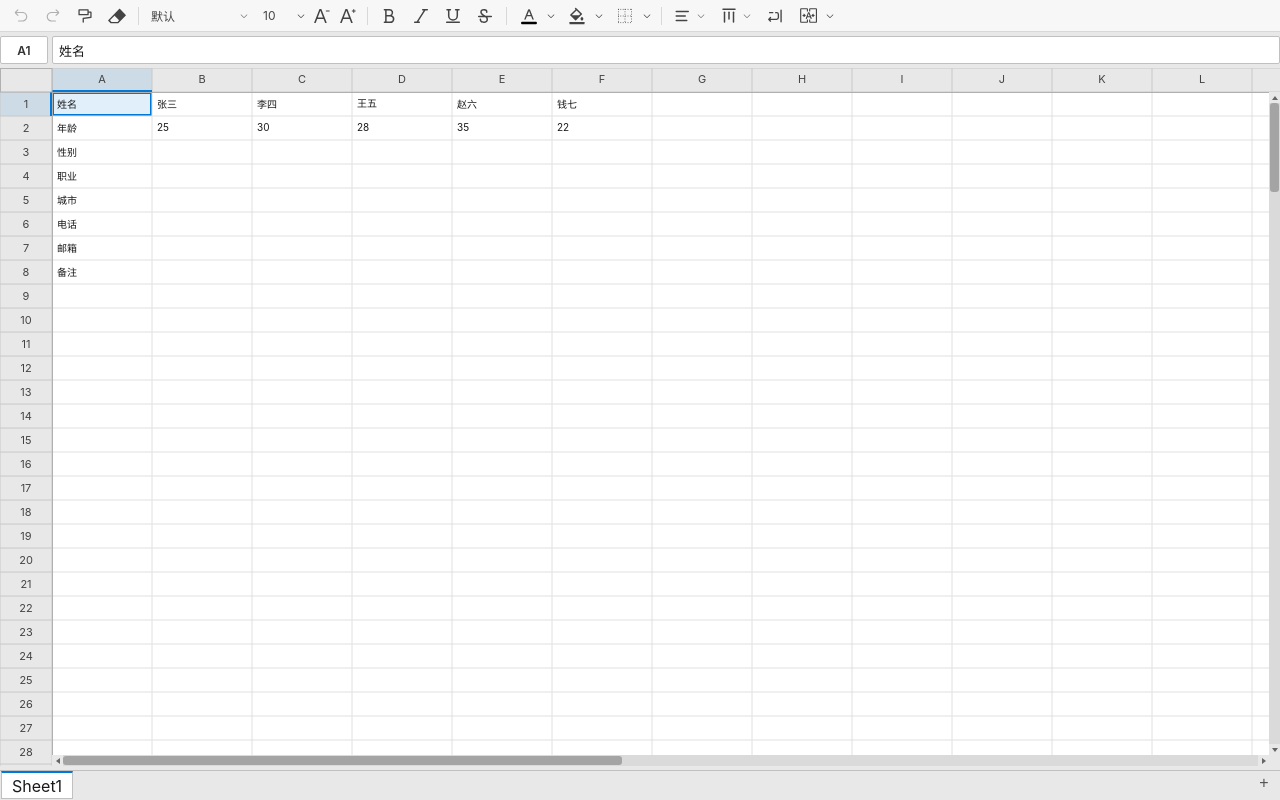
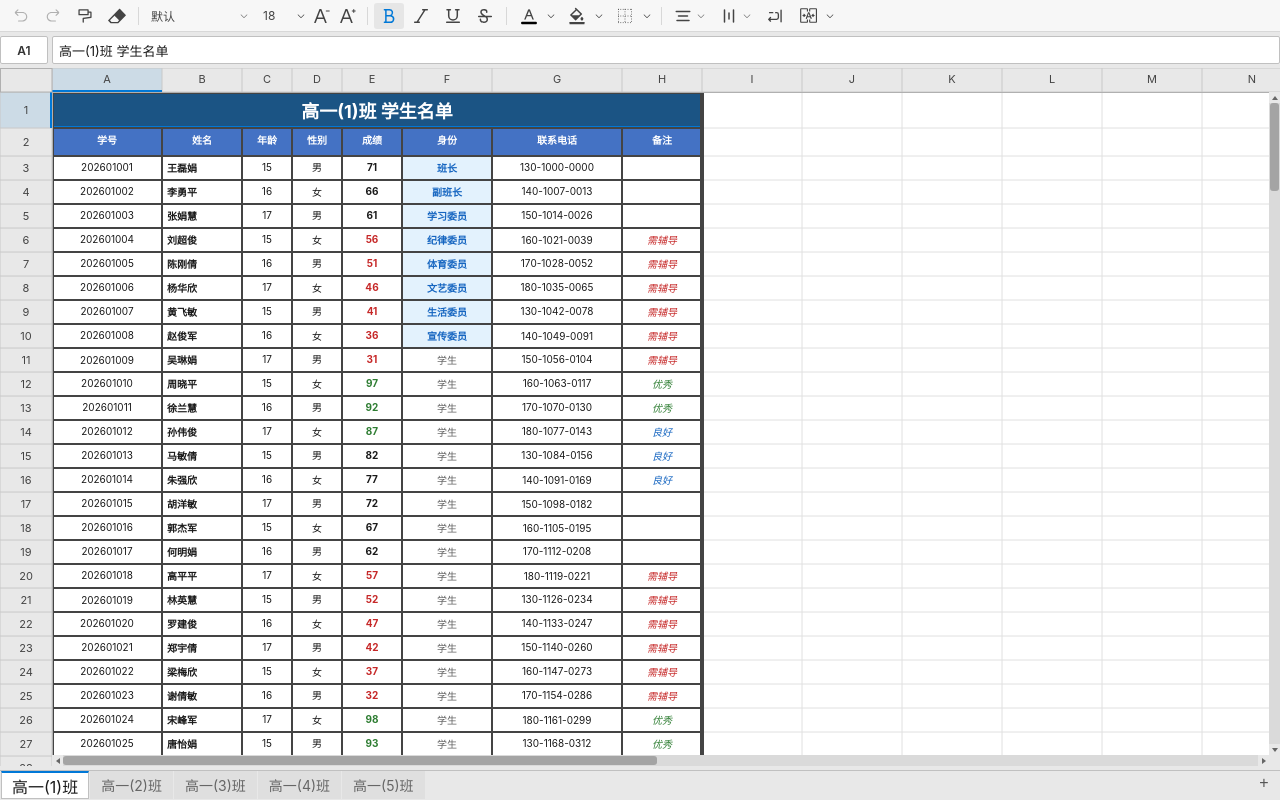
Before and after one commit to xiaodaozhi/xiaodao-spreader, a Vue app: page / in a window 1280 px wide. Built offline with nearby package versions, Linux system fonts and the light colour scheme.

Commit message:
fix(spreadsheet): 修复多项表格功能问题并优化默认示例
1. 修复清空单元格时丢失样式的问题
2. 修复合并单元格数据复制丢失的问题
3. 修复样式编辑时忽略合并单元格的问题
4. 优化默认示例为班级成绩表，添加预设数据与样式

```diff
--- a/package.json
+++ b/package.json
@@ -1,6 +1,6 @@
 {
   "name": "xiaodao-spreader",
-  "version": "0.1.5",
+  "version": "0.1.6",
   "description": "A Vue 3 component for spreading sheets",
   "type": "module",
   "license": "MIT",
--- a/src/App.vue
+++ b/src/App.vue
@@ -2,6 +2,10 @@
   <div class="app-container">
     <Spreadsheet
       v-model:data="myData"
+      :row-count="200"
+      :col-count="26"
+      theme="light"
+      locale="zh-CN"
     />
   </div>
 </template>
@@ -11,30 +15,212 @@ import { ref, watch, onMounted } from 'vue';
 import Spreadsheet from './components/spreader';
 
 onMounted(() => {
-  document.title = '小刀电子表格 | Xiaodao Spreader'
+  document.title = '小刀电子表格 | Xiaodao Spreader';
 });
 
-interface SheetModelData {
-  name: string;
-  cells: Record<string, { value: string; style?: Record<string, unknown> }>;
-  colWidths?: Record<number, number>;
-  rowHeights?: Record<number, number>;
+// ---- 表格范围常量 ----
+const FIRST_COL = 0;
+const LAST_COL = 7;
+const FIRST_ROW = 0; // 标题行
+const THICK = 2;
+const THIN = 1;
+const BORDER_COLOR = '#555';
+
+// ---- 边框生成函数：外边框粗、内边框细 ----
+function borderFor(col: number, row: number, lastRow: number): Record<string, unknown> {
+  return {
+    borderTopWidth: row === FIRST_ROW ? THICK : THIN,
+    borderBottomWidth: row === lastRow ? THICK : THIN,
+    borderLeftWidth: col === FIRST_COL ? THICK : THIN,
+    borderRightWidth: col === LAST_COL ? THICK : THIN,
+    borderColor: BORDER_COLOR,
+  };
 }
 
-const myData = ref<SheetModelData[]>([{
-  name: 'Sheet1',
-  cells: {
-    '0,0': { value: '姓名' }, '0,1': { value: '年龄' }, '0,2': { value: '性别' }, '0,3': { value: '职业' },
-    '0,4': { value: '城市' }, '0,5': { value: '电话' }, '0,6': { value: '邮箱' }, '0,7': { value: '备注' },
-    '1,0': { value: '张三' }, '2,0': { value: '李四' }, '3,0': { value: '王五' }, '4,0': { value: '赵六' },
-    '5,0': { value: '钱七' },
-    '1,1': { value: '25' }, '2,1': { value: '30' }, '3,1': { value: '28' }, '4,1': { value: '35' },
-    '5,1': { value: '22' },
-  },
-}]);
+// ---- 基础样式（不含边框） ----
+const titleBase = {
+  fontWeight: 'bold',
+  fontSize: 18,
+  color: '#ffffff',
+  backgroundColor: '#1f4e79',
+  textAlign: 'center',
+  verticalAlign: 'middle',
+} as const;
+
+const headerBase = {
+  fontWeight: 'bold',
+  fontSize: '13px',
+  color: '#ffffff',
+  backgroundColor: '#4472c4',
+  textAlign: 'center',
+  verticalAlign: 'center',
+} as const;
+
+const centerBase = {
+  textAlign: 'center',
+} as const;
+
+const scoreBase = {
+  textAlign: 'center',
+  fontWeight: 'bold',
+} as const;
+
+const excellentBase = {
+  textAlign: 'center',
+  fontWeight: 'bold',
+  color: '#2e7d32',
+} as const;
+
+const failBase = {
+  textAlign: 'center',
+  fontWeight: 'bold',
+  color: '#c62828',
+} as const;
+
+const leaderBase = {
+  textAlign: 'center',
+  fontWeight: 'bold',
+  color: '#1565c0',
+  backgroundColor: '#e3f2fd',
+} as const;
+
+const normalBase = {
+  textAlign: 'center',
+  color: '#616161',
+} as const;
+
+const avgBase = {
+  textAlign: 'center',
+  fontWeight: 'bold',
+  fontSize: '13px',
+  backgroundColor: '#fff2cc',
+} as const;
+
+const nameBase = {
+  fontWeight: 'bold',
+} as const;
+
+// ---- 数据生成 ----
+const classNames = ['高一(1)班', '高一(2)班', '高一(3)班', '高一(4)班', '高一(5)班'];
+const leaderRoles = ['班长', '副班长', '学习委员', '纪律委员', '体育委员', '文艺委员', '生活委员', '宣传委员'];
+const surnames = ['王', '李', '张', '刘', '陈', '杨', '黄', '赵', '吴', '周', '徐', '孙', '马', '朱', '胡', '郭', '何', '高', '林', '罗', '郑', '梁', '谢', '宋', '唐', '许', '韩', '冯', '邓', '曹', '彭', '曾', '肖', '田', '董', '袁', '潘', '于', '蒋', '蔡'];
+const givenNames = ['伟', '芳', '娜', '敏', '静', '丽', '强', '磊', '军', '洋', '勇', '艳', '杰', '娟', '涛', '明', '超', '霞', '平', '刚', '桂', '英', '华', '慧', '建', '飞', '鹏', '宇', '俊', '婷', '梅', '琳', '斌', '倩', '晓', '宁', '峰', '兰', '欣', '怡'];
+
+function pick<T>(arr: T[], i: number): T {
+  return arr[i % arr.length]!;
+}
+
+function scoreFor(seed: number): number {
+  const r = (seed * 137 + 41) % 71;
+  return 30 + r;
+}
+
+function buildSheet(classIdx: number) {
+  const className = classNames[classIdx]!;
+  const studentCount = 32;
+  const avgRow = studentCount + 2; // row 34
+  const lastRow = avgRow;
+  const cells: Record<string, { value: string; style?: Record<string, unknown> }> = {};
+
+  // Row 0: 标题行（合并 A1:H1）
+  cells['0,0'] = { value: `${className} 学生名单`, style: { ...titleBase, ...borderFor(0, 0, lastRow), borderRightWidth: THICK } };
+
+  // Row 1: 表头
+  const headers = ['学号', '姓名', '年龄', '性别', '成绩', '身份', '联系电话', '备注'];
+  for (let c = 0; c < 8; c++) {
+    cells[`${c},1`] = { value: headers[c]!, style: { ...headerBase, ...borderFor(c, 1, lastRow) } };
+  }
+
+  // Rows 2 ~ 33: 学生数据
+  for (let i = 0; i < studentCount; i++) {
+    const row = i + 2;
+    const seed = classIdx * 100 + i;
+
+    // 学号 (col 0)
+    const sno = `2026${String(classIdx + 1).padStart(2, '0')}${String(i + 1).padStart(3, '0')}`;
+    cells[`0,${row}`] = { value: sno, style: { ...centerBase, ...borderFor(0, row, lastRow) } };
+
+    // 姓名 (col 1)
+    const name = `${pick(surnames, seed)}${pick(givenNames, seed * 3 + 7)}${pick(givenNames, seed * 5 + 13)}`;
+    cells[`1,${row}`] = { value: name, style: { ...nameBase, ...borderFor(1, row, lastRow) } };
+
+    // 年龄 (col 2)
+    const age = 15 + (seed % 3);
+    cells[`2,${row}`] = { value: String(age), style: { ...centerBase, ...borderFor(2, row, lastRow) } };
+
+    // 性别 (col 3)
+    const gender = seed % 2 === 0 ? '男' : '女';
+    cells[`3,${row}`] = { value: gender, style: { ...centerBase, ...borderFor(3, row, lastRow) } };
+
+    // 成绩 (col 4)
+    const score = scoreFor(seed);
+    let sBase: Record<string, unknown>;
+    if (score >= 85) sBase = { ...excellentBase };
+    else if (score < 60) sBase = { ...failBase };
+    else sBase = { ...scoreBase };
+    cells[`4,${row}`] = { value: String(score), style: { ...sBase, ...borderFor(4, row, lastRow) } };
+
+    // 身份 (col 5)
+    if (i < leaderRoles.length) {
+      cells[`5,${row}`] = { value: leaderRoles[i]!, style: { ...leaderBase, ...borderFor(5, row, lastRow) } };
+    } else {
+      cells[`5,${row}`] = { value: '学生', style: { ...normalBase, ...borderFor(5, row, lastRow) } };
+    }
+
+    // 联系电话 (col 6)
+    const phone = `1${3 + (seed % 6)}0-${String(1000 + seed * 7).slice(-4)}-${String(10000 + seed * 13).slice(-4)}`;
+    cells[`6,${row}`] = { value: phone, style: { ...centerBase, ...borderFor(6, row, lastRow) } };
+
+    // 备注 (col 7)
+    let note = '';
+    let noteColor = '#757575';
+    if (score >= 90) {
+      note = '优秀';
+      noteColor = '#2e7d32';
+    } else if (score >= 75) {
+      note = '良好';
+      noteColor = '#1565c0';
+    } else if (score < 60) {
+      note = '需辅导';
+      noteColor = '#c62828';
+    }
+    cells[`7,${row}`] = {
+      value: note,
+      style: { textAlign: 'center', fontStyle: 'italic', color: noteColor, ...borderFor(7, row, lastRow) },
+    };
+  }
+
+  // Row 34: 平均分行
+  cells[`0,${avgRow}`] = { value: '', style: { ...avgBase, ...borderFor(0, avgRow, lastRow) } };
+  cells[`1,${avgRow}`] = { value: '平均分', style: { ...avgBase, ...borderFor(1, avgRow, lastRow) } };
+  cells[`2,${avgRow}`] = { value: '', style: { ...avgBase, ...borderFor(2, avgRow, lastRow) } };
+  cells[`3,${avgRow}`] = { value: '', style: { ...avgBase, ...borderFor(3, avgRow, lastRow) } };
+
+  let total = 0;
+  for (let i = 0; i < studentCount; i++) {
+    total += scoreFor(classIdx * 100 + i);
+  }
+  const avg = (total / studentCount).toFixed(1);
+  cells[`4,${avgRow}`] = { value: avg, style: { ...avgBase, color: '#e65100', ...borderFor(4, avgRow, lastRow) } };
+  cells[`5,${avgRow}`] = { value: '', style: { ...avgBase, ...borderFor(5, avgRow, lastRow) } };
+  cells[`6,${avgRow}`] = { value: '', style: { ...avgBase, ...borderFor(6, avgRow, lastRow) } };
+  cells[`7,${avgRow}`] = { value: '', style: { ...avgBase, ...borderFor(7, avgRow, lastRow) } };
+
+  return {
+    name: className,
+    cells,
+    merges: {
+      '0,0': { startCol: 0, startRow: 0, endCol: 7, endRow: 0 },
+    },
+    colWidths: { 0: 110, 1: 80, 2: 50, 3: 50, 4: 60, 5: 90, 6: 130, 7: 80 },
+    rowHeights: { 0: 36, 1: 28 },
+  };
+}
+
+const myData = ref(classNames.map((_, i) => buildSheet(i)));
 
 watch(myData, (v) => {
-  console.log('myData changed:', JSON.stringify(v))
+  console.log('myData changed:', JSON.stringify(v));
 }, { deep: true });
 </script>
 
--- a/src/components/spreader/composables/core-state.ts
+++ b/src/components/spreader/composables/core-state.ts
@@ -408,7 +408,12 @@ export function createCoreState(
     clearEvalCache();
     if (v === '' || v == null) {
       formulaDeps.clear(k);
-      delCell(k);
+      const st = cells[k]?.style ?? null;
+      if (st) {
+        cells[k] = { value: '', style: st };
+      } else {
+        delCell(k);
+      }
       formulaDeps.markDirty(k);
       return;
     }
--- a/src/components/spreader/composables/interactions.ts
+++ b/src/components/spreader/composables/interactions.ts
@@ -1543,6 +1543,11 @@ export function createInteractions(
               if (ri >= 0 && ri < s.rowCount && h >= 24) sh.rowHeights[ri] = h;
             }
           }
+          if (smd.merges) {
+            for (const [k, mr] of Object.entries(smd.merges)) {
+              sh.merges![k] = { ...mr };
+            }
+          }
           return sh;
         });
         if (so.sheets.value.length > 0) so.loadSheet(0);
--- a/src/components/spreader/composables/undo-styles.ts
+++ b/src/components/spreader/composables/undo-styles.ts
@@ -235,6 +235,8 @@ export function createUndoStyles(
     let mixed = false;
     for (let c = sel.startCol; c <= sel.endCol && !mixed; c++) {
       for (let r = sel.startRow; r <= sel.endRow && !mixed; r++) {
+        const m = s.findMerge(c, r);
+        if (m && (c !== m.range.startCol || r !== m.range.startRow)) continue;
         const st = s.cells[s.cellKey(c, r)]?.style;
         const ff = typeof st?.fontFamily === 'string' ? st.fontFamily : '';
         if (first === undefined) first = ff;
@@ -251,6 +253,8 @@ export function createUndoStyles(
     let mixed = false;
     for (let c = sel.startCol; c <= sel.endCol && !mixed; c++) {
       for (let r = sel.startRow; r <= sel.endRow && !mixed; r++) {
+        const m = s.findMerge(c, r);
+        if (m && (c !== m.range.startCol || r !== m.range.startRow)) continue;
         const fsz = s.cellFontSize(c, r);
         if (first === undefined) first = fsz;
         else if (fsz !== first) mixed = true;
@@ -415,6 +419,8 @@ export function createUndoStyles(
     let mixed = false;
     for (let c = sel.startCol; c <= sel.endCol && !mixed; c++) {
       for (let r = sel.startRow; r <= sel.endRow && !mixed; r++) {
+        const m = s.findMerge(c, r);
+        if (m && (c !== m.range.startCol || r !== m.range.startRow)) continue;
         const st = s.cells[s.cellKey(c, r)]?.style;
         const v = Boolean(st?.[prop]);
         if (first === undefined) first = v;
@@ -490,6 +496,8 @@ export function createUndoStyles(
     let mixed = false;
     for (let c = sel.startCol; c <= sel.endCol && !mixed; c++) {
       for (let r = sel.startRow; r <= sel.endRow && !mixed; r++) {
+        const m = s.findMerge(c, r);
+        if (m && (c !== m.range.startCol || r !== m.range.startRow)) continue;
         const st = s.cells[s.cellKey(c, r)]?.style;
         const v = typeof st?.color === 'string' ? st.color : '';
         if (first === undefined) first = v;
@@ -506,6 +514,8 @@ export function createUndoStyles(
     let mixed = false;
     for (let c = sel.startCol; c <= sel.endCol && !mixed; c++) {
       for (let r = sel.startRow; r <= sel.endRow && !mixed; r++) {
+        const m = s.findMerge(c, r);
+        if (m && (c !== m.range.startCol || r !== m.range.startRow)) continue;
         const st = s.cells[s.cellKey(c, r)]?.style;
         const v = typeof st?.backgroundColor === 'string' ? st.backgroundColor : '';
         if (first === undefined) first = v;
```
Also changed, not shown: img/preview.png.
